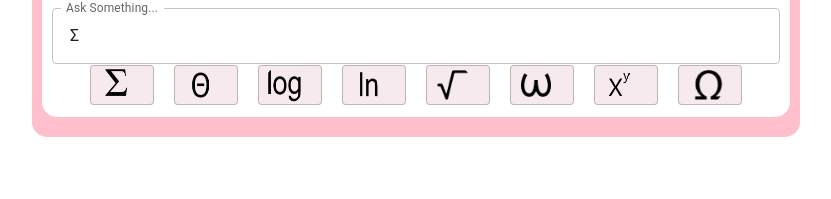
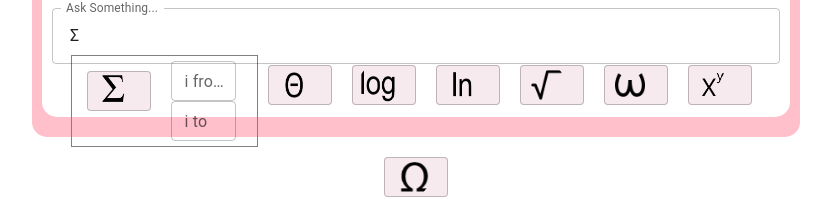
Before and after one commit to Madhur20/VirtualTA, a Next.js app in the folder virtual_ta_client/: page /chatBot in a window 1280 px wide. Both pictures are taken after a click on the button 346 px from the left and 633 px from the top of the page. Shown: the part 549-748 px from the top of the page, without its empty margins (224-1055 px from the left). Built offline with nearby package versions, Linux system fonts and the light colour scheme.

Commit message:
addingSimgaValueBox01

```diff
--- a/virtual_ta_client/components/ChatBox.js
+++ b/virtual_ta_client/components/ChatBox.js
@@ -23,9 +23,12 @@ export default function ChatBox() {
   const [question, setQuestion] = React.useState("");
   const [answer, setAnswer] = React.useState("");
   const [messages, setMessages] = React.useState([]);
-  const [isVisible, setIsVisible] = React.useState(false);
+  const [isExponentVisible, setIsExponentVisible] = React.useState(false);
+  const [isSigmaVisible, setIsSigmaVisible] = React.useState(false);
   const [isLoading, setIsLoading] = React.useState(false);
-  const [store, setStore] = React.useState("");
+  const [storeExponent, setStoreExponent] = React.useState("");
+  const [storeFromSigmaValue, setStoreFromSigmaValue] = React.useState("");
+  const [storeToSigmaValue, setStoreToSigmaValue] = React.useState("");
   const handleChange = (e) => {
     // console.log(e);
     const val = e.target.value;
@@ -38,7 +41,7 @@ export default function ChatBox() {
   }
   function square() {
     const sigma = "²";
-    console.log(sigma);
+    // console.log(sigma);
     setQuestion(question + sigma);
   }
   function ln() {
@@ -62,47 +65,58 @@ export default function ChatBox() {
     setQuestion(question + " " + omega);
   }
   const sig = () => {
+    setIsSigmaVisible(!isSigmaVisible);
     const sig = "Σ";
     setQuestion(question + " " + sig);
   };
+  const handleInitValueChange = (e) => {
+    const val = e.target.value;
+    console.log(val);
+    setStoreFromSigmaValue(val);
+  };
+  const handleFinalValueChange = (e) => {
+    const val = e.target.value;
+    console.log(val);
+    setStoreToSigmaValue(val);
+  };
   function vis() {
-    setIsVisible(!isVisible);
+    setIsExponentVisible(!isExponentVisible);
   }
   const handlePowerChange = (e) => {
     // console.log(e);
     const val = e.target.value;
 
-    setStore(val);
+    setStoreExponent(val);
   };
   const setPower = async (e) => {
     if (e.keyCode == 13) {
       let superK = "";
-      for (let i = 0; i < store.length; i++) {
-        if (store.charAt(i) == "0") {
+      for (let i = 0; i < storeExponent.length; i++) {
+        if (storeExponent.charAt(i) == "0") {
           superK += "⁰";
-        } else if (store.charAt(i) == "1") {
+        } else if (storeExponent.charAt(i) == "1") {
           superK += "¹";
-        } else if (store.charAt(i) == "2") {
+        } else if (storeExponent.charAt(i) == "2") {
           superK += "²";
-        } else if (store.charAt(i) == "3") {
+        } else if (storeExponent.charAt(i) == "3") {
           superK += "³";
-        } else if (store.charAt(i) == "4") {
+        } else if (storeExponent.charAt(i) == "4") {
           superK += "⁴";
-        } else if (store.charAt(i) == "5") {
+        } else if (storeExponent.charAt(i) == "5") {
           superK += "⁵";
-        } else if (store.charAt(i) == "6") {
+        } else if (storeExponent.charAt(i) == "6") {
           superK += "⁶";
-        } else if (store.charAt(i) == "7") {
+        } else if (storeExponent.charAt(i) == "7") {
           superK += "⁷";
-        } else if (store.charAt(i) == "8") {
+        } else if (storeExponent.charAt(i) == "8") {
           superK += "⁸";
-        } else if (store.charAt(i) == "9") {
+        } else if (storeExponent.charAt(i) == "9") {
           superK += "⁹";
         }
       }
       setQuestion(question + superK);
-      setIsVisible(!isVisible);
-      setStore("");
+      setIsExponentVisible(!isExponentVisible);
+      setStoreExponent("");
     }
   };
 
@@ -265,6 +279,14 @@ export default function ChatBox() {
                 flexWrap: "wrap",
               }}
             >
+              <Box
+                sx={{
+                  display: "flex",
+                  flexDirection: "row",
+                  border: `${isSigmaVisible ? "1px solid grey" : "0px"}`,
+                  padding: `${isSigmaVisible ? "5px" : "0px"}`,
+                }}
+              >
                 <Button
                   style={{
                     width: 40,
@@ -275,6 +297,7 @@ export default function ChatBox() {
                   variant="outlined"
                   size="small"
                   onClick={sig}
+                  // disabled={isSigmaVisible ? "true" : "false"}
                   startIcon={
                     <Avatar
                       sx={{ maxWidth: 10, maxHeight: 10 }}
@@ -282,6 +305,38 @@ export default function ChatBox() {
                     />
                   }
                 ></Button>
+
+                {isSigmaVisible && (
+                  <Box
+                    sx={{
+                      display: "flex",
+                      flexDirection: "column",
+                      justifyContent: "center",
+                      marginRight: 2,
+                    }}
+                  >
+                    <TextField
+                      value={storeFromSigmaValue}
+                      onChange={handleInitValueChange}
+                      onKeyDown={setPower}
+                      id="sigmaFrom"
+                      label="i from"
+                      style={{ width: 65, marginLeft: 10 }}
+                      size="small"
+                    ></TextField>
+                    <TextField
+                      value={storeToSigmaValue}
+                      onChange={handleFinalValueChange}
+                      onKeyDown={setPower}
+                      id="sigmaTo"
+                      label="i to"
+                      style={{ maxWidth: 65, marginLeft: 10 }}
+                      size="small"
+                    ></TextField>
+                  </Box>
+                )}
+              </Box>
+
               <Button
                 style={{
                   width: 40,
@@ -343,7 +398,7 @@ export default function ChatBox() {
                 startIcon={<Avatar src={"/omega.png"} />}
               ></Button>
               <Box sx={{ display: "flex", flexDirection: "column" }}>
-                {!isVisible && (
+                {!isExponentVisible && (
                   <Button
                     style={{
                       width: 40,
@@ -368,10 +423,9 @@ export default function ChatBox() {
                     }
                   ></Button>
                 )}
-                {isVisible && (
+                {isExponentVisible && (
                   <TextField
-                    sx={{ zIndex: "10" }}
-                    value={store}
+                    value={storeExponent}
                     onChange={handlePowerChange}
                     onKeyDown={setPower}
                     id="power"
--- a/virtual_ta_client/components/ScrollableChat.js
+++ b/virtual_ta_client/components/ScrollableChat.js
@@ -2,7 +2,7 @@ import React, { useState } from "react";
 import ScrollableFeed from "react-scrollable-feed";
 
 const ScrollableChat = ({ message }) => {
-  console.log(message);
+  // console.log(message);
   // const messages = e.target.value;
 
   const [margin, setMargin] = useState(false);
```
Lines whose indentation alone changed are shown as unchanged.
